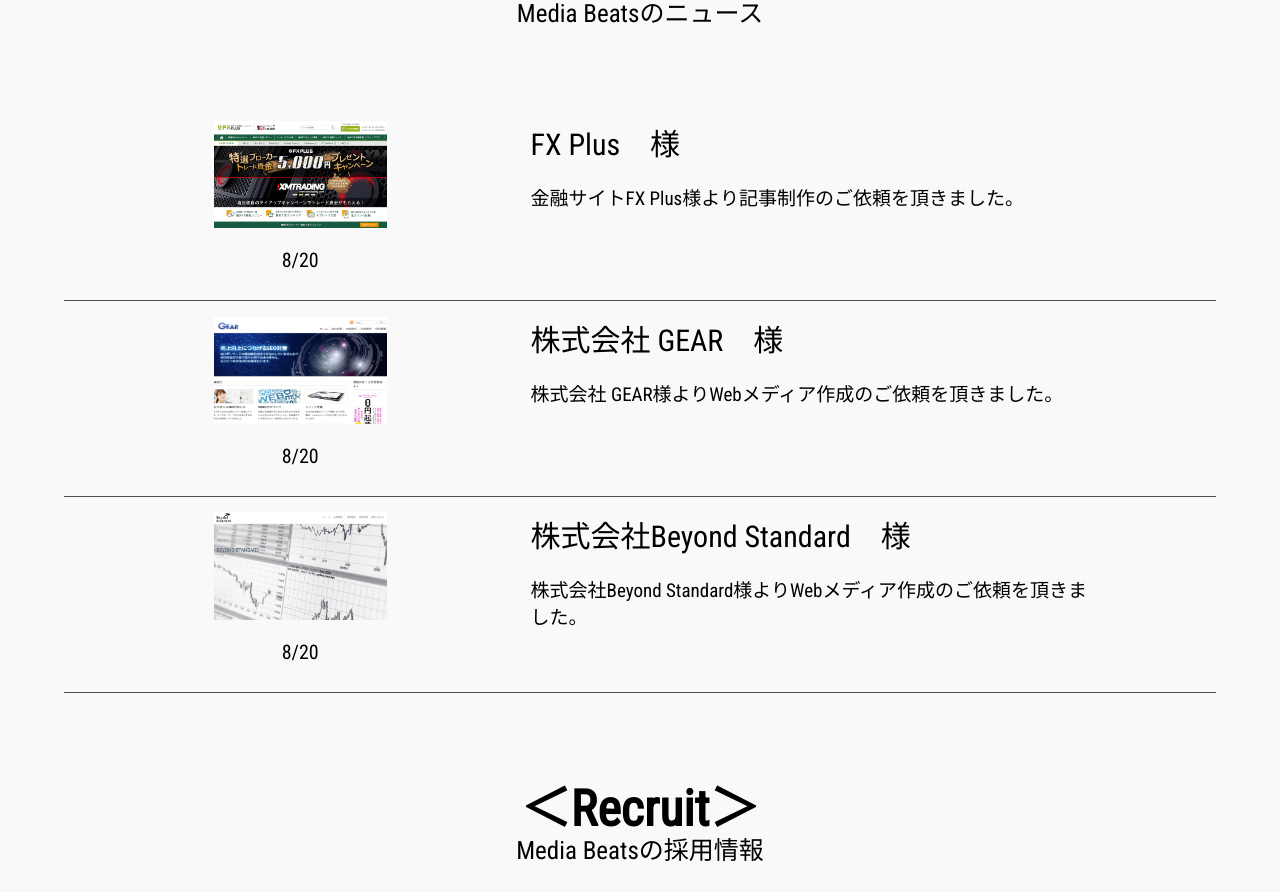
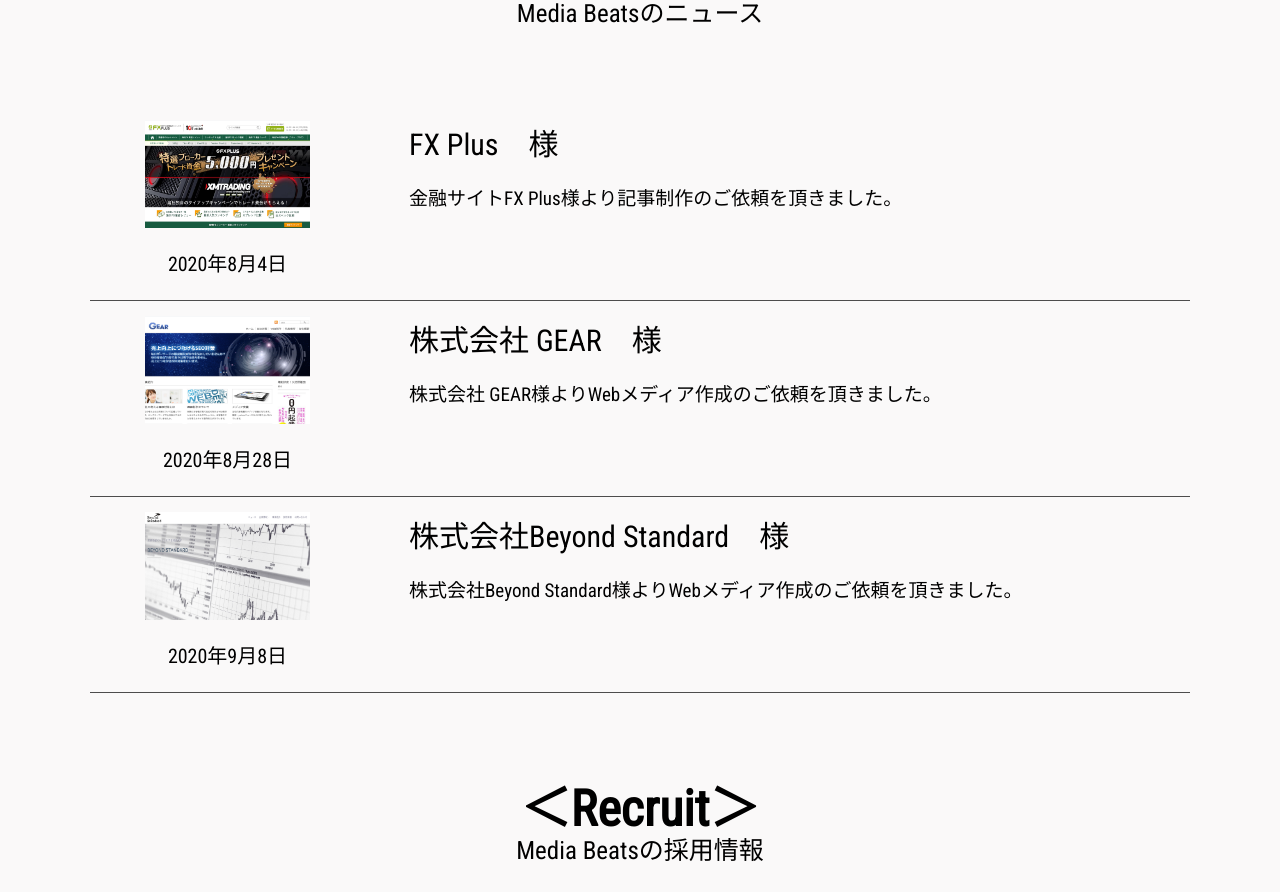
Before and after one commit to kohikeuchi/mediabeats-Homepage, a Django app: page / in a window 1280 px wide. Shown: the part 2858-3750 px from the top of the page. Run offline with Django 3.2, Linux system fonts and the light colour scheme.

Commit message:
changed news

```diff
--- a/static/style/breakpoints/_1280up.scss
+++ b/static/style/breakpoints/_1280up.scss
@@ -65,3 +65,9 @@
 .center{
   top: 55%;
 }
+
+.news-date{
+  & >p{
+    font-size: 20px;
+  }
+}
--- a/static/style/breakpoints/_480up.scss
+++ b/static/style/breakpoints/_480up.scss
@@ -66,6 +66,9 @@
       height: 60%;
       width: 23%;
       left: 6%;
+      & >p{
+        font-size: 14px;
+      }
     }
 
     &-title{
--- a/static/style/breakpoints/_600up.scss
+++ b/static/style/breakpoints/_600up.scss
@@ -194,6 +194,9 @@
     height: 35%;
     width: 23%;
     left: 6%;
+    & >p{
+      font-size: 18px;
+    }
   }
   &-title{
     & > h2{
--- a/static/style/breakpoints/_960up.scss
+++ b/static/style/breakpoints/_960up.scss
@@ -261,20 +261,29 @@
   &-img{
     height: 60%;
     width: 15%;
-    left: 13%;
+    left: 5%;
   }
   &-date{
     height: 40%;
     width: 15%;
-    left: 13%;
+    left: 5%;
+    & >p{
+      font-size: 18px;
+    }
+  }
+  &-detail{
+    left: 22%;
   }
   &-title{
+    width: 80%;
     & > h2{
       font-size: 30px;
       // margin: 10px;
+
     }
   }
   &-comment{
+    width: 80%;
     & > p{
       font-size: 19px;
     }
--- a/static/style/breakpoints/_base.scss
+++ b/static/style/breakpoints/_base.scss
@@ -557,7 +557,7 @@
     position: relative;
     // top: -40px;
     width: 90%;
-    max-width: 1300px;
+    max-width: 1100px;
     margin: 0 auto;
     // text-align: center;
     display: flex;
@@ -590,7 +590,7 @@
     width: 30%;
     height: 60%;
     & >p{
-      font-size: 20px;
+      font-size: 12px;
     }
   }
   &-detail{
--- a/static/style/style.css
+++ b/static/style/style.css
@@ -1237,7 +1237,7 @@
 .news-container {
   position: relative;
   width: 90%;
-  max-width: 1300px;
+  max-width: 1100px;
   margin: 0 auto;
   display: -webkit-box;
   display: -ms-flexbox;
@@ -1281,7 +1281,7 @@
 }
 
 .news-date > p {
-  font-size: 20px;
+  font-size: 12px;
 }
 
 .news-detail {
@@ -1730,6 +1730,9 @@
     width: 23%;
     left: 6%;
   }
+  .news-date > p {
+    font-size: 14px;
+  }
   .news-title > h2 {
     font-size: 22px;
   }
@@ -1919,6 +1922,9 @@
     height: 35%;
     width: 23%;
     left: 6%;
+  }
+  .news-date > p {
+    font-size: 18px;
   }
   .news-title > h2 {
     font-size: 26px;
@@ -2409,7 +2415,7 @@
   .news-container {
     position: relative;
     width: 90%;
-    max-width: 1300px;
+    max-width: 1100px;
     margin: 0 auto;
     display: -webkit-box;
     display: -ms-flexbox;
@@ -2448,7 +2454,7 @@
     height: 60%;
   }
   .news-date > p {
-    font-size: 20px;
+    font-size: 12px;
   }
   .news-detail {
     position: absolute;
@@ -3045,15 +3051,27 @@
   .news-img {
     height: 60%;
     width: 15%;
-    left: 13%;
+    left: 5%;
   }
   .news-date {
     height: 40%;
     width: 15%;
-    left: 13%;
+    left: 5%;
+  }
+  .news-date > p {
+    font-size: 18px;
+  }
+  .news-detail {
+    left: 22%;
+  }
+  .news-title {
+    width: 80%;
   }
   .news-title > h2 {
     font-size: 30px;
+  }
+  .news-comment {
+    width: 80%;
   }
   .news-comment > p {
     font-size: 19px;
@@ -3147,6 +3165,9 @@
   .center {
     top: 55%;
   }
+  .news-date > p {
+    font-size: 20px;
+  }
 }
 
 @media (-webkit-min-device-pixel-ratio: 2), (min-resolution: 192dpi) {
--- a/templates/index.html
+++ b/templates/index.html
@@ -212,7 +212,7 @@
                                 <img src="{% static 'image/fx-plus.png' %}" alt="">
                             </div>
                             <div class="news-date">
-                                <p>8/20</p>
+                                <p>2020年8月4日</p>
                             </div>
                             <div class="news-detail">
 
@@ -235,7 +235,7 @@
                                     <img src="{% static 'image/gear.png' %}"  alt="">
                                 </div>
                                 <div class="news-date">
-                                    <p>8/20</p>
+                                    <p>2020年8月28日</p>
                                 </div>
                                 <div class="news-detail">
 
@@ -260,7 +260,7 @@
                                         <img src="{% static 'image/beyond-standard.png' %}" alt="">
                                     </div>
                                     <div class="news-date">
-                                        <p>8/20</p>
+                                        <p>2020年9月8日</p>
                                     </div>
                                     <div class="news-detail">
 
```
Also changed, not shown: 1 other file.
